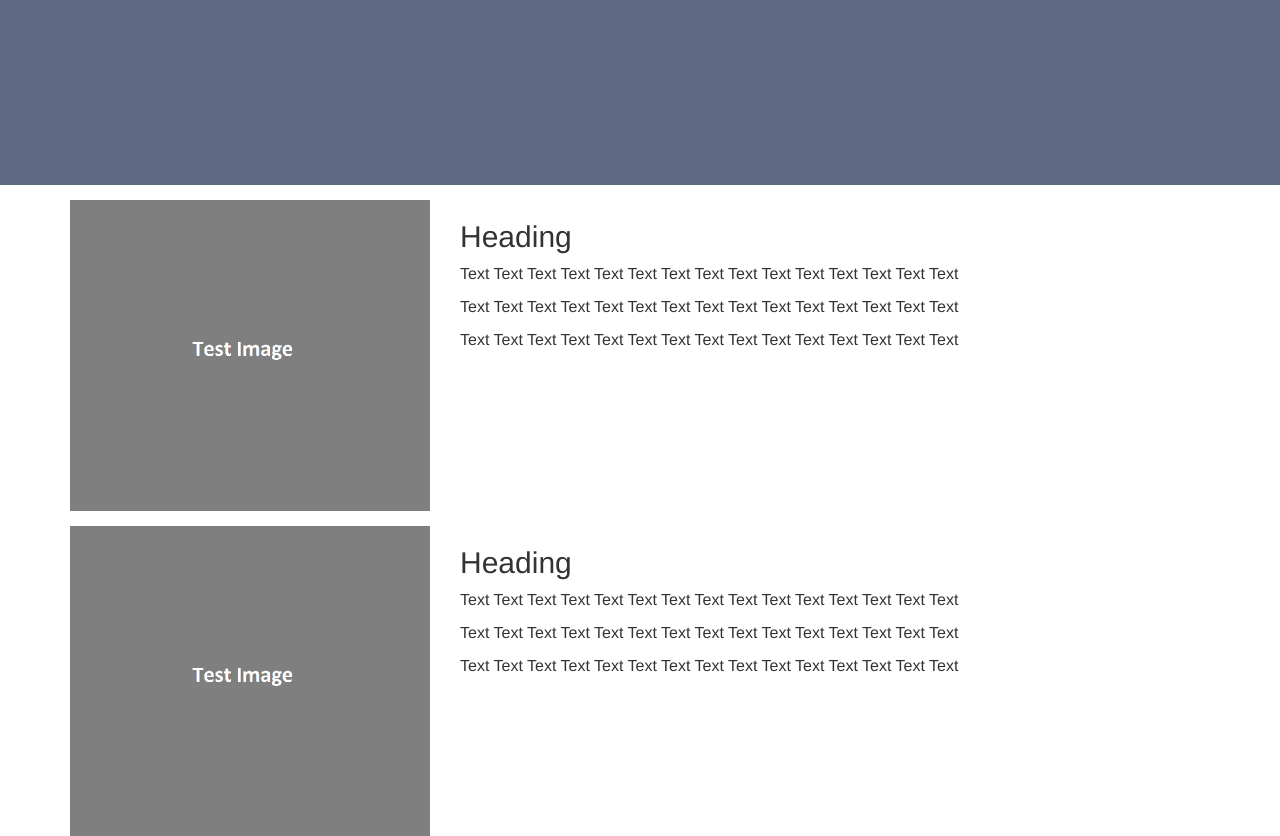
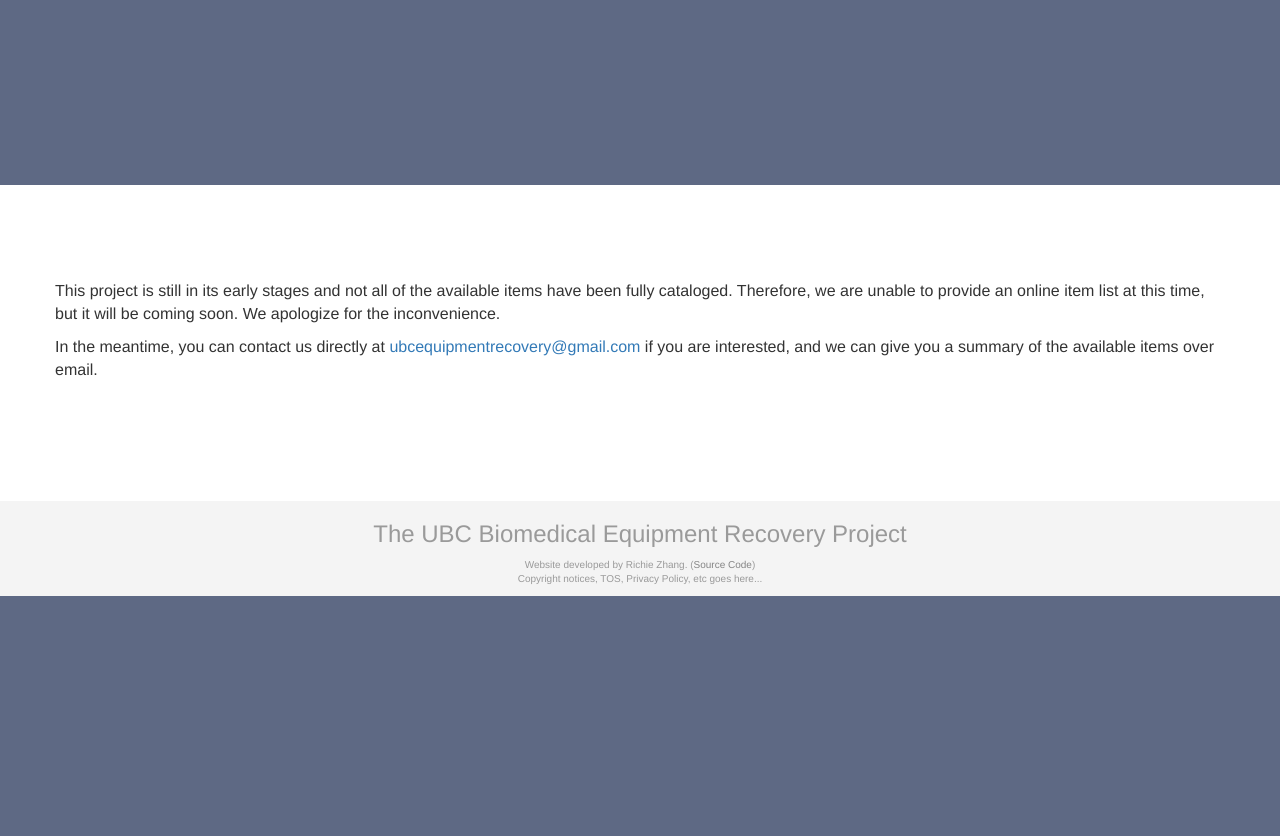
Before and after one commit to FractionalFunction/UBC-Biomedical-Equipment-Recovery, a PHP site: page / in a window 1280 px wide. Shown: the part 1415-2251 px from the top of the page. After the commit the page ends 2011 px from the top, so only its background shows below. Run offline with PHP 8.4, Linux system fonts and the light colour scheme; some libraries are stand-ins or nearby versions.

Commit message:
Comment out example text in homepage and replace with a 'project still in early stages' message.

```diff
--- a/Website/index.php
+++ b/Website/index.php
@@ -33,6 +33,15 @@
 				<p>If you manage a school or other educational organisation in need of scientific equipment, consider taking a look at the list of available resources. If you find that you are able to use some of the available resources, contact us and we can arrange for you to pick them up.</p>
             </div>
         </div>
+
+		<div class="container content-media" style="padding-top: 10vh;padding-bottom: 10vh;">
+            <div class="row">
+				<p>This project is still in its early stages and not all of the available items have been fully cataloged. Therefore, we are unable to provide an online item list at this time, but it will be coming soon. We apologize for the inconvenience.</p>
+				<p>In the meantime, you can contact us directly at <a href="mailto:ubcequipmentrecovery@gmail.com">ubcequipmentrecovery@gmail.com</a> if you are interested, and we can give you a summary of the available items over email.</p>
+			</div>
+		</div>
+
+		<!--
         <div class="container content-media">
             <div class="row">
                 <div class="col-md-4 col-sm-5 col-xs-12">
@@ -74,6 +83,7 @@
                 </div>
             </div>
         </div>
+		-->
     </div>
 	<?php include_once 'php/html-fragments/footer.php'; ?>
 </body>
```
